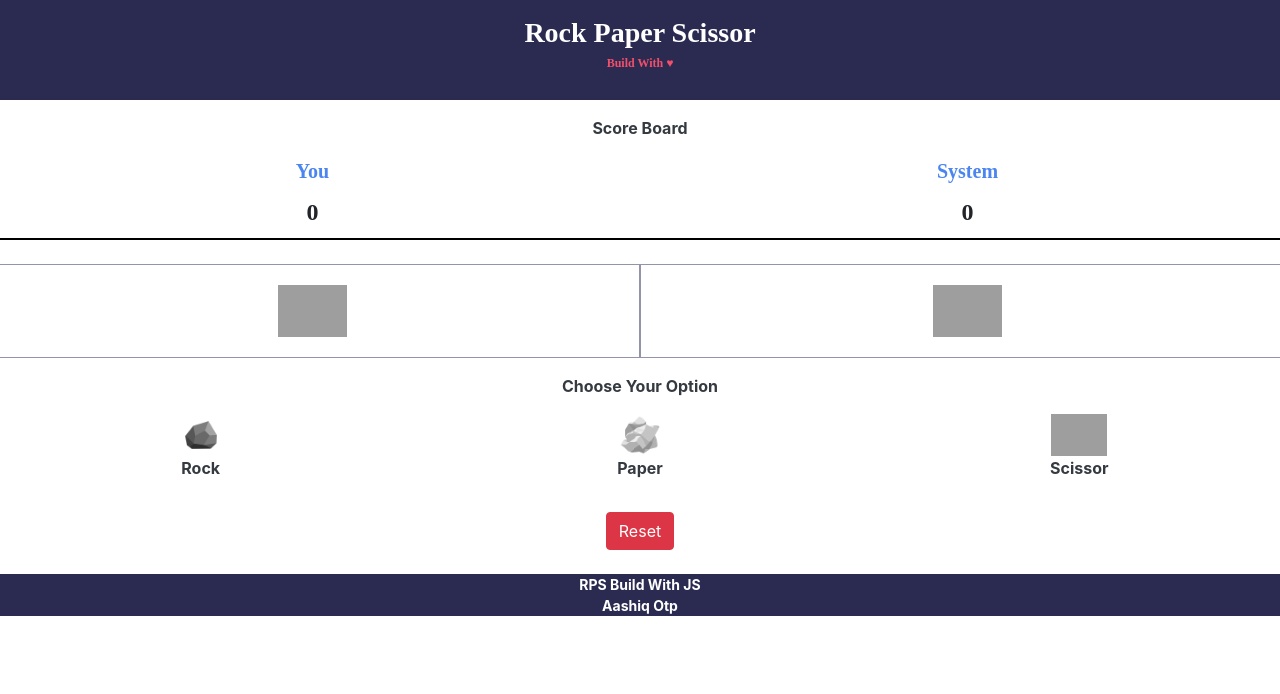
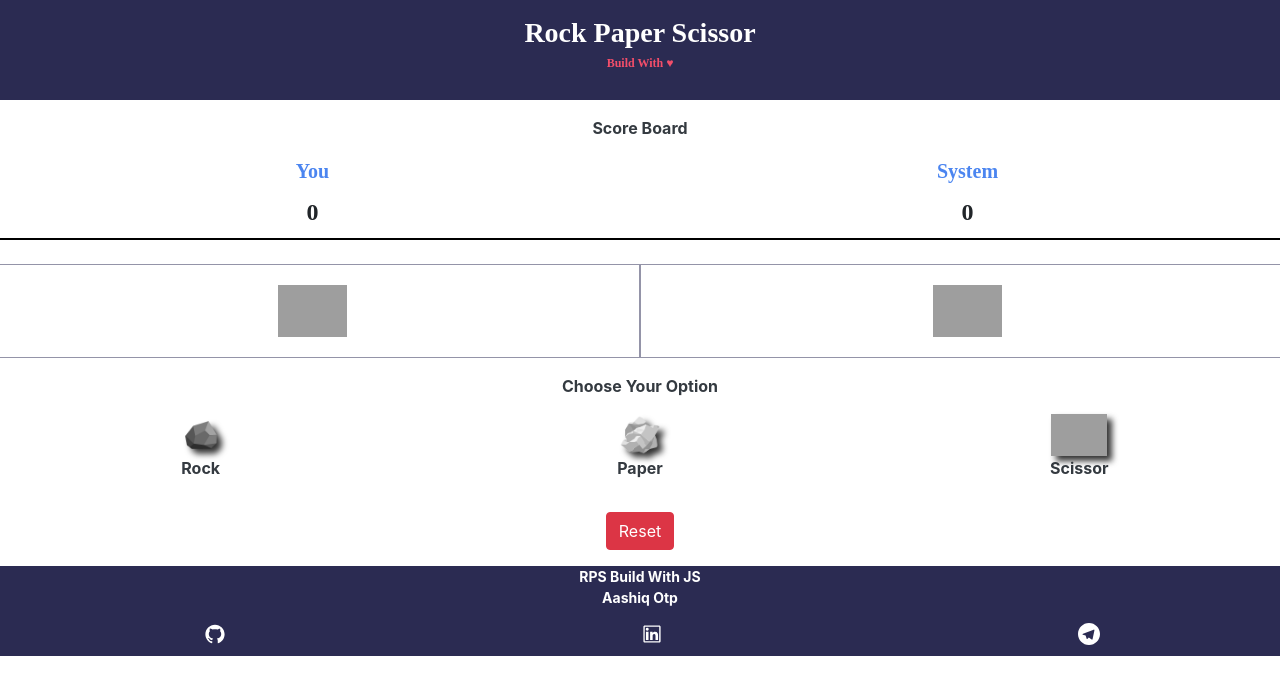
Before and after one commit to Mohammed-Ashik-KP/RockPaperScissor, a React app: page / in a window 1280 px wide. Built offline with nearby package versions, Linux system fonts and the light colour scheme; grey boxes are pictures that could not be loaded.

Commit message:
page icon added,footer edited ,footer icons/links added, icons shadow

```diff
--- a/package.json
+++ b/package.json
@@ -1,4 +1,5 @@
 {
+  "homepage": "https://Aashiq-Otp.github.io/RockPaperScissor",
   "name": "rockpaperscissor",
   "version": "1.0.0",
   "private": true,
@@ -10,13 +11,16 @@
     "g": "^2.0.1",
     "react": "^16.13.1",
     "react-dom": "^16.13.1",
+    "react-icons": "^3.11.0",
     "react-scripts": "3.4.1"
   },
   "scripts": {
     "start": "react-scripts start",
     "build": "react-scripts build",
     "test": "react-scripts test",
-    "eject": "react-scripts eject"
+    "eject": "react-scripts eject",
+    "predeploy": "npm run build",
+    "deploy": "gh-pages -d build"
   },
   "eslintConfig": {
     "extends": "react-app"
--- a/public/index.html
+++ b/public/index.html
@@ -2,14 +2,14 @@
 <html lang="en">
   <head>
     <meta charset="utf-8" />
-    <link rel="icon" href="%PUBLIC_URL%/favicon.ico" />
+    <link rel="icon" href="%PUBLIC_URL%/logo.jpg" />
     <meta name="viewport" content="width=device-width, initial-scale=1" />
     <meta name="theme-color" content="#000000" />
     <meta
       name="description"
       content="Rock Paper Scissor Game Build With ReactJS"
     />
-    <link rel="apple-touch-icon" href="%PUBLIC_URL%/logo192.png" />
+    <link rel="apple-touch-icon" href="%PUBLIC_URL%/logo.png" />
     <!--
       manifest.json provides metadata used when your web app is installed on a
       user's mobile device or desktop. See https://developers.google.com/web/fundamentals/web-app-manifest/
--- a/src/components/choosen_image.js
+++ b/src/components/choosen_image.js
@@ -1,3 +1,5 @@
+/* eslint-disable no-unused-vars */
+ // eslint-disable-next-line
 import React, { useContext } from 'react';
 import rock from '../icons/rock.png'
 import paper from '../icons/paper.png'
@@ -12,7 +14,7 @@ const ChoosenImage = () => {
                 <div className="col text-center mt-4  choosenimg">
                         <img src={Option} alt='rock' height="52px"/>
                 </div>
-                <div className="col text-center mt-4  choosenimg">
+                <div className="col text-center mt-4  choosenimg ">
                         <img src={SystemOption} alt='rock' height="52px"/>
                 </div>
             </div>
--- a/src/components/footer.js
+++ b/src/components/footer.js
@@ -1,16 +1,27 @@
 import React from 'react';
+import { AiFillGithub  , AiOutlineLinkedin } from 'react-icons/ai';
+import { ImTelegram } from 'react-icons/im';
 
 const Footer = () => {
     return (
         <React.Fragment>
-            <div className="mt-4 footer-row">
-                <div className="font-weight-bold text-white text-center">
-                            RPS Build With JS
-                        <div className="">
-                            Aashiq Otp
+            <div className="mt-3 footer-row">
+            <div className="row">
+                <div className="col-12 font-weight-bold text-white text-center d-flex justify-content-center align-items-center">
+                            RPS Build With JS <br/> Aashiq Otp <br/>
+            </div></div>
+                        <div className="row mt-2 mb-2 text-center d-flex justify-content-between">
+                            <div className="col ml-4 text-white footer-icon">
+                                  <a href="https://github.com/Aashiq-Otp">  <AiFillGithub/>  </a>
+                            </div>
+                            <div className="col ml-4 text-white footer-icon">
+                                  <a href="https://www.linkedin.com/in/aashiqotp/">  <AiOutlineLinkedin/> </a>
+                            </div>
+                            <div className="col ml-4 text-white footer-icon">
+                              <a href="https://t.me/aashiqotp">      <ImTelegram/> </a>
+                            </div>
                         </div>
                 </div>
-            </div>
         </React.Fragment>
     );
 }
--- a/src/components/options.js
+++ b/src/components/options.js
@@ -7,18 +7,28 @@ import  { OptionContext } from '../context/context';
 const Options = () => {
     let { Option , setOption, SystemOption , setSystemOption, systemScore , setSystemScore , userScore , setUserScore} = useContext(OptionContext);
     const [update , setUpdate] = useState(true);
+
+   // when User Click On A Option
+
     const  handleClick = (e)=>{
         setOption(e);
         setUpdate(!update)
-       let random = Math.floor(Math.random()*3);
-       const options=[rock,paper,scissor];
+
+    //Generate A Random Number And Select The Item With That Index In The Options Array
+       let random = Math.floor(Math.random()*6);
+       const options=[rock,paper,scissor,rock,paper,scissor];
        setSystemOption(options[random])
 
     }
+
+
+    //Resets The Score
     const handleReset = () =>{
         setSystemScore(0);
         setUserScore(0);
     }
+
+    //Calculates The Score
     useEffect(()=>{
             switch (Option) {
                 case rock:
@@ -59,7 +69,10 @@ const Options = () => {
                 default:
                     break;
             }
+    // eslint-disable-next-line react-hooks/exhaustive-deps
     },[ update, Option])
+
+
     return (
         <React.Fragment>
             <div className="row mt-3">
--- a/src/styles/style.scss
+++ b/src/styles/style.scss
@@ -2,6 +2,13 @@
     margin: 0px;
     padding: 0px;
     box-sizing: border-box;
+}
+a{
+    color: white;
+}
+a:hover{
+    text-decoration: none;
+    color: inherit;
 }
 .nav-row{
     position: relative;
@@ -64,13 +71,20 @@
 
 .option{
     cursor: pointer;
+    img{
+        filter: drop-shadow(5px 5px 3px #333);
+    }
 }
 
 .footer-row{
     background-color: #2B2B52;
     font-size: 14px;
+    height: 90px;
 
     span{
         color: #be1237;
     }
 }
+.footer-icon{
+    font-size: 22px;
+}
```
Also changed, not shown: public/favicon.ico (deleted), public/logo.jpg (added), public/manifest.json, src/styles/style.css, 2 other files.
